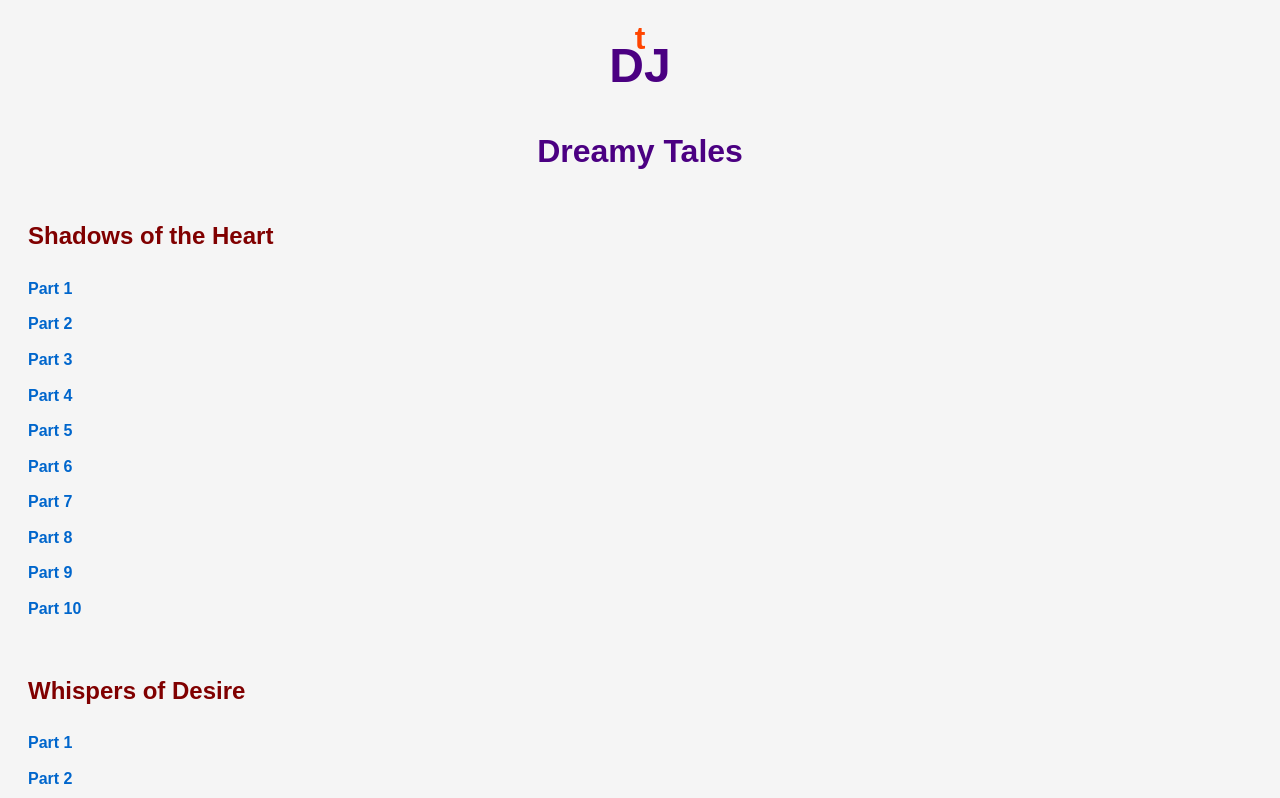
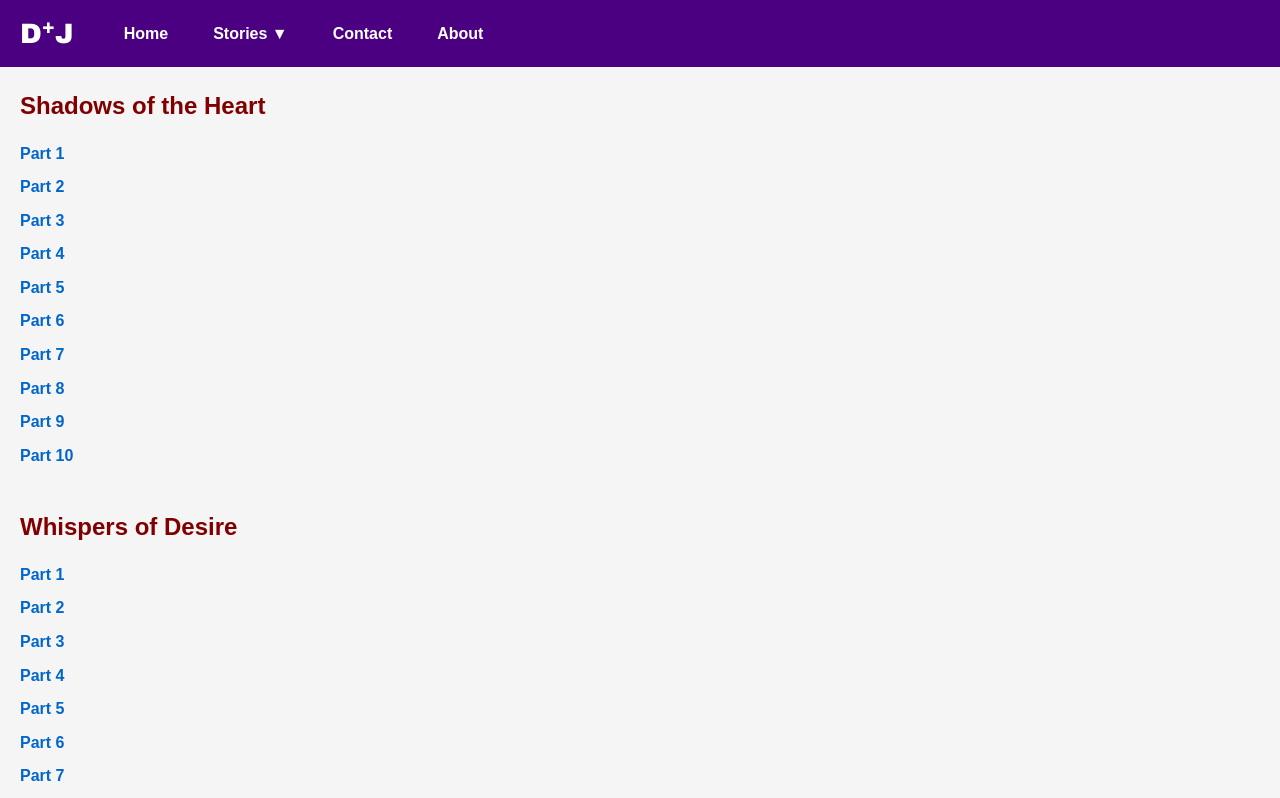
Before and after one commit to matthewnwaogwugwu-byte/Dreamy-tales, a plain HTML site: page dreamy-tales/index.html in a window 1280 px wide. Shown: the top 798 px of the page. Drawn offline with Linux system fonts and the light colour scheme.

Commit message:
Update homepage with new layout and logo

```diff
--- a/dreamy-tales/index.html
+++ b/dreamy-tales/index.html
@@ -5,83 +5,144 @@
 <meta name="viewport" content="width=device-width, initial-scale=1.0">
 <title>Dreamy Tales - Home</title>
 <style>
+    /* Reset some default styles */
+    * { margin: 0; padding: 0; box-sizing: border-box; }
+
     body {
         font-family: Arial, sans-serif;
         background-color: #f5f5f5;
         color: #333;
-            padding: 20px;
         line-height: 1.6;
     }
 
-        /* Logo and header */
-        .logo-container {
-            text-align: center;
-            margin-bottom: 20px;
+    /* Header & Navigation */
+    header {
+        background-color: #4B0082;
+        display: flex;
+        align-items: center;
+        padding: 10px 20px;
+        position: sticky;
+        top: 0;
+        z-index: 1000;
     }
 
-        .logo {
-            font-size: 48px;
+    header .logo {
+        font-size: 28px;
         font-weight: bold;
-            color: #4B0082;
-            position: relative;
-            display: inline-block;
+        color: #fff;
+        margin-right: 40px;
+        font-family: 'Arial Black', sans-serif;
     }
 
-        .logo span.plus {
-            position: absolute;
-            top: -15px;
-            left: 50%;
-            transform: translateX(-50%);
-            font-size: 32px;
-            color: #FF4500;
+    nav ul {
+        list-style: none;
+        display: flex;
     }
 
-        h1 {
-            text-align: center;
+    nav ul li {
+        margin-right: 25px;
+    }
+
+    nav ul li a {
+        color: #fff;
+        text-decoration: none;
+        font-weight: bold;
+        padding: 5px 10px;
+    }
+
+    nav ul li a:hover {
+        background-color: #fff;
         color: #4B0082;
+        border-radius: 5px;
+    }
+
+    /* Dropdown Menu for Stories */
+    nav ul li .dropdown {
+        position: relative;
+    }
+
+    nav ul li .dropdown-content {
+        display: none;
+        position: absolute;
+        background-color: #4B0082;
+        top: 30px;
+        left: 0;
+        min-width: 200px;
+        padding: 10px 0;
+        border-radius: 5px;
+    }
+
+    nav ul li .dropdown-content a {
+        display: block;
+        padding: 5px 20px;
+        color: #fff;
+    }
+
+    nav ul li .dropdown-content a:hover {
+        background-color: #fff;
+        color: #4B0082;
+    }
+
+    nav ul li .dropdown:hover .dropdown-content {
+        display: block;
+    }
+
+    /* Main content */
+    main {
+        padding: 20px;
+    }
+
+    .section {
         margin-bottom: 40px;
     }
 
-        h2 {
+    .section h2 {
         color: #800000;
-            margin-top: 40px;
+        margin-bottom: 15px;
     }
 
-        ul {
-            list-style-type: none;
+    .section ul {
+        list-style: none;
         padding-left: 0;
     }
 
-        li {
-            margin: 10px 0;
+    .section ul li {
+        margin: 8px 0;
     }
 
-        a {
+    .section ul li a {
         text-decoration: none;
         color: #0066cc;
         font-weight: bold;
     }
 
-        a:hover {
+    .section ul li a:hover {
         text-decoration: underline;
     }
 
-        .section {
-            margin-bottom: 50px;
-        }
 </style>
 </head>
 <body>
 
-    <!-- Logo -->
-    <div class="logo-container">
-        <div class="logo">
-            D<span class="plus">t</span>J
+<header>
+    <div class="logo">D<t style="font-size:20px; vertical-align:super;">+</t>J</div>
+    <nav>
+        <ul>
+            <li><a href="index.html">Home</a></li>
+            <li class="dropdown">
+                <a href="#">Stories ▼</a>
+                <div class="dropdown-content">
+                    <a href="#">Whispers of Desire</a>
+                    <a href="#">Shadows of the Heart</a>
                 </div>
-    </div>
+            </li>
+            <li><a href="contact.html">Contact</a></li>
+            <li><a href="#">About</a></li>
+        </ul>
+    </nav>
+</header>
 
-    <h1>Dreamy Tales</h1>
-
+<main>
     <div class="section">
         <h2>Shadows of the Heart</h2>
         <ul>
@@ -113,13 +174,7 @@
             <li><a href="whispers_part10.html">Part 10</a></li>
         </ul>
     </div>
-
-    <div class="section">
-        <h2>Other Pages</h2>
-        <ul>
-            <li><a href="contact.html">Contact</a></li>
-        </ul>
-    </div>
+</main>
 
 </body>
 </html>
```
Lines whose indentation alone changed are shown as unchanged.
